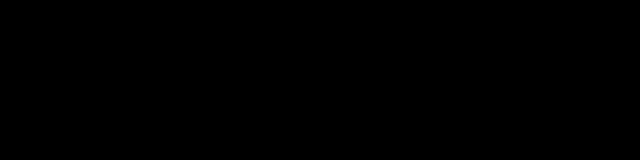
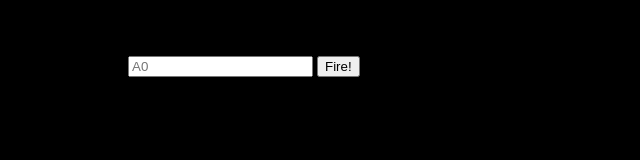
Before and after one commit to MkRusakov/BattleShip, a plain HTML site: page index.html in a window 1280 px wide. Shown: the whole page, without its empty margins (0-640 px from the left). Drawn offline with Linux system fonts and the light colour scheme.

Commit message:
Добавили кнопку и вывод сообщений HTML

```diff
--- a/index.html
+++ b/index.html
@@ -18,6 +18,8 @@
 </head>
 <body>
     <div id="board">
+            <div id="messageAera"></div>
+        <table>
         <tr>
             <td id="00"></td><td id="01"></td><td id="02"></td><td id="03"></td><td id="04"></td><td id="05"></td><td id="06"></td>
         </tr>
@@ -39,7 +41,12 @@
         <tr>
             <td id="60"></td><td id="61"></td><td id="62"></td><td id="63"></td><td id="64"></td><td id="65"></td><td id="66"></td>
         </tr>
-    </div>
+        </table>
+        <form>
+            <input type="text" id="guessInput" placeholder="A0">
+            <input type="button" id="fireButton" value="Fire!">
+        </form>
+        </div>
     <script scr="battleship.js"></script>
 </body>
 </html>
```
